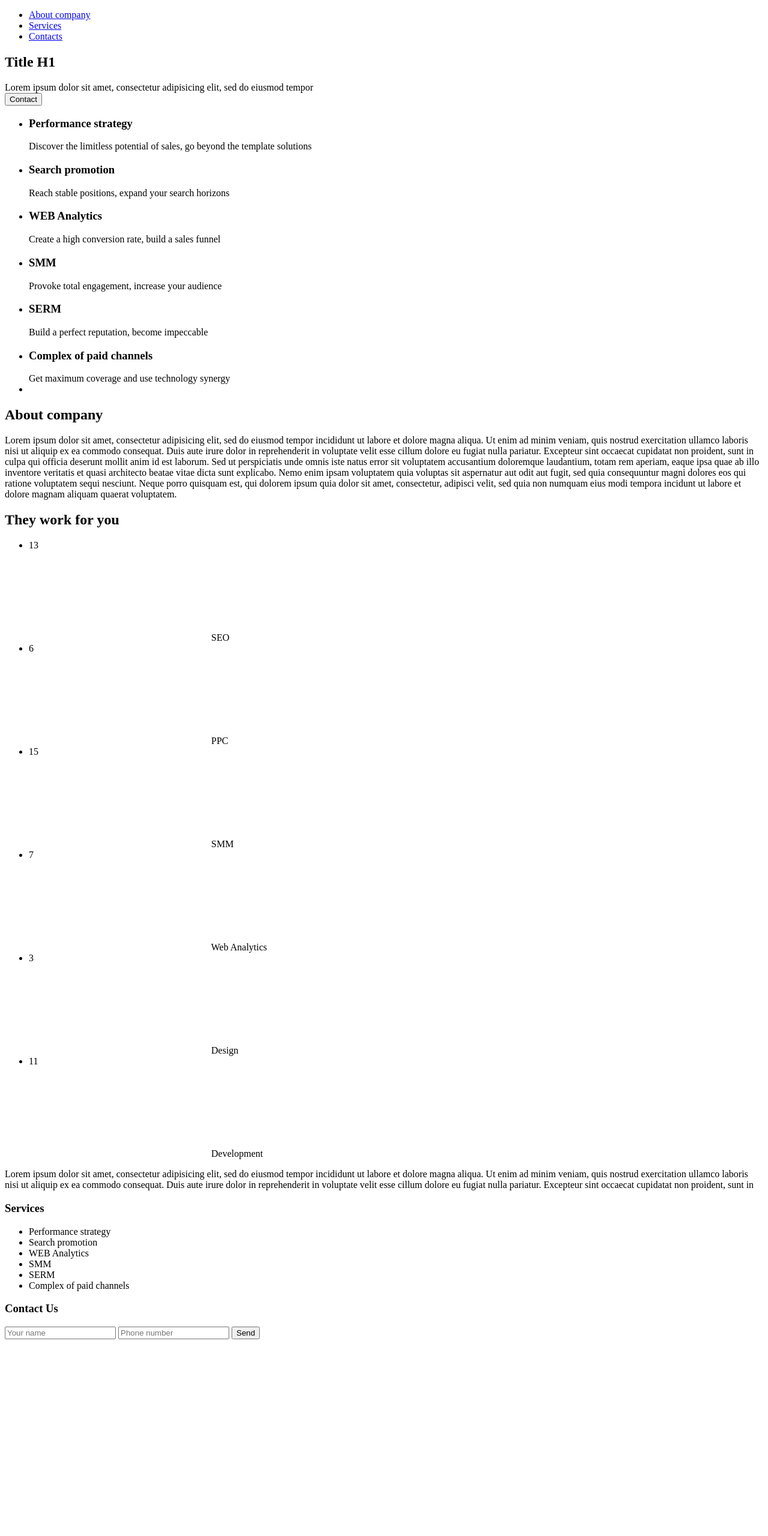
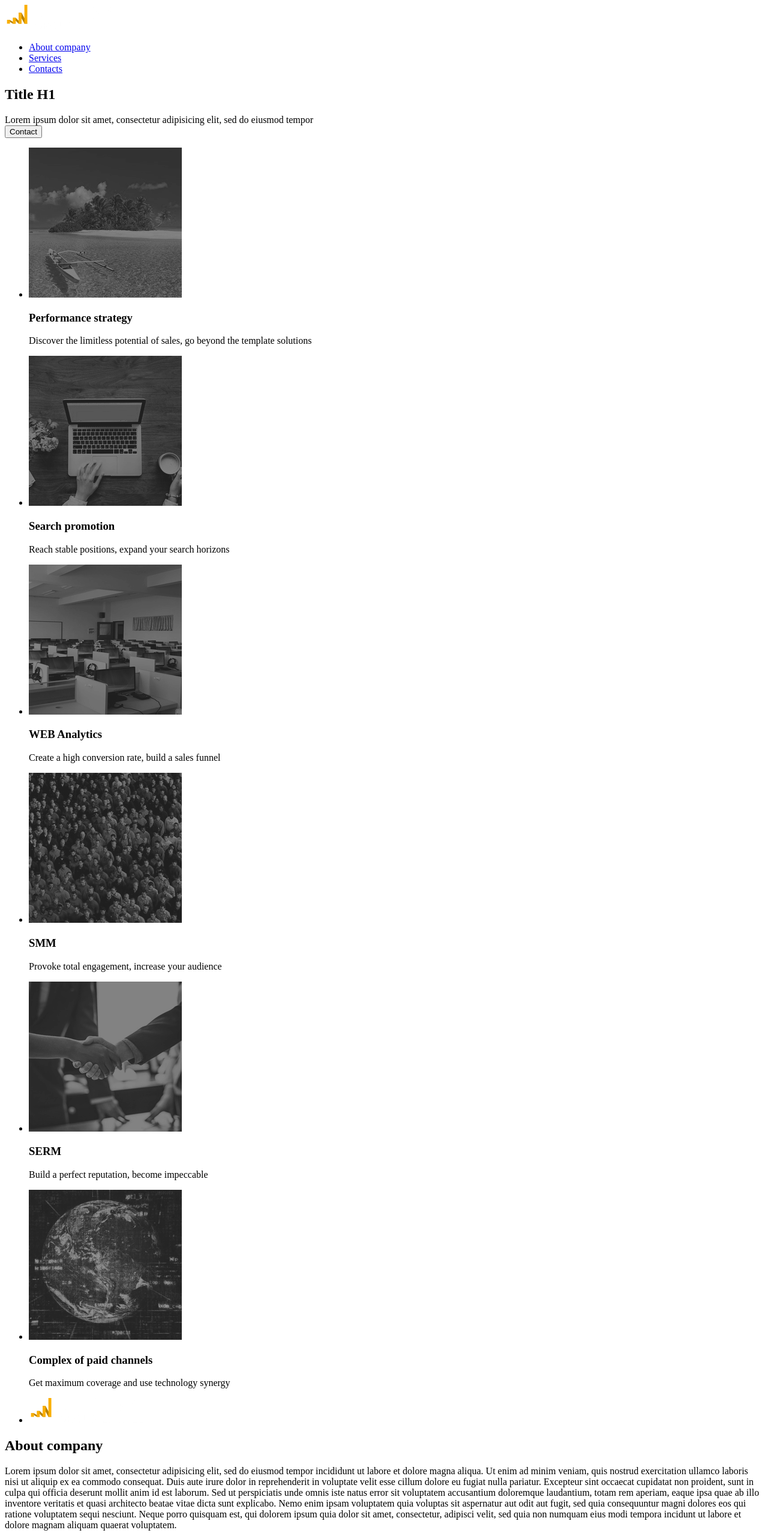
Before and after one commit to Anastasiia-Yarmilko/project-keyfort-group-limited, a website: page src/index.html in a window 1280 px wide. Shown: the top 2560 px of the page at 60% size. Before the commit the page ends 2240 px from the top, so only its background shows below. Drawn offline with Linux system fonts and the light colour scheme.

Commit message:
Adds images to the markup

```diff
--- a/src/index.html
+++ b/src/index.html
@@ -10,7 +10,9 @@
 <body>
     <header class="header">
         <div class="header__container">
-            <a class="heared__logo" href="./index.html"></a>
+            <a class="heared__logo" href="./index.html">
+                <img src="./images/logo1X.png" alt="Logo of Keyfort Group Limited">
+            </a>
         </div>
         <nav class="header__nav">
             <ul  class="header__nav__list">
@@ -40,38 +42,40 @@
             <div>
                 <ul class="services-section__list">
                     <li class="services-section__list__item">
-                        <!-- <img src="" alt=""> -->
+                        <img src="./images/img-1-1x.png" alt="Island in the ocean">
                         <h3>Performance strategy</h3>
-                        <div>Discover the limitless potential of sales, go beyond the template solutions</div>
+                        <p>
+                            Discover the limitless potential of sales, go beyond the template solutions
+                        </p>
                     </li>
                     <li class="services-section__list__item">
-                        <!-- <img src="" alt=""> -->
+                        <img src="./images/img-2-1x.png" alt="Laptop on the desk">
                         <h3>Search promotion</h3>
-                        <div>Reach stable positions, expand your search horizons</div>
+                        <p>Reach stable positions, expand your search horizons</p>
                     </li>
                     <li class="services-section__list__item">
-                        <!-- <img src="" alt=""> -->
+                        <img src="./images/img-3-1x.png" alt="Office with desks and computers">
                         <h3>WEB Analytics</h3>
-                        <div>Create a high conversion rate, build a sales funnel</div>
+                        <p>Create a high conversion rate, build a sales funnel</p>
                     </li>
                     <li class="services-section__list__item">
-                        <!-- <img src="" alt=""> -->
+                        <img src="./images/img-4-1x.png" alt="Crowd">
                         <h3>SMM</h3>
-                        <div>Provoke total engagement, increase your audience</div>
+                        <p>Provoke total engagement, increase your audience</p>
                     </li>
                     <li class="services-section__list__item">
-                        <!-- <img src="" alt=""> -->
+                        <img src="./images/img-5-1x.png" alt="Shaking hands">
                         <h3>SERM</h3>
-                        <div>Build a perfect reputation, become impeccable</div>
+                        <p>Build a perfect reputation, become impeccable</p>
                     </li>
                     <li class="services-section__list__item">
-                        <!-- <img src="" alt=""> -->
+                        <img src="./images/img-6-1x.png" alt="Earth from space">
                         <h3>Complex of paid channels</h3>
-                        <div>Get maximum coverage and use technology synergy</div>
+                        <p>Get maximum coverage and use technology synergy</p>
                     </li>
                     <li class="services-section__list__item">
                         <div>
-                            <!-- <img src="" alt=""> -->
+                            <img src="./images/logo1X.png" alt="Logo of Keyfort Group Limited">
                         </div>
                     </li>
                 </ul>
@@ -84,7 +88,7 @@
             </div>
             <div>
                 <h2>About company</h2>
-                <div>Lorem ipsum dolor sit amet, consectetur adipisicing elit, sed do eiusmod tempor incididunt ut labore et dolore magna
+                <p>Lorem ipsum dolor sit amet, consectetur adipisicing elit, sed do eiusmod tempor incididunt ut labore et dolore magna
                 aliqua. Ut enim ad minim veniam, quis nostrud exercitation ullamco laboris nisi ut aliquip ex ea commodo consequat. Duis
                 aute irure dolor in reprehenderit in voluptate velit esse cillum dolore eu fugiat nulla pariatur. Excepteur sint
                 occaecat cupidatat non proident, sunt in culpa qui officia deserunt mollit anim id est laborum. Sed ut perspiciatis unde
@@ -93,7 +97,7 @@
                 aspernatur aut odit aut fugit, sed quia consequuntur magni dolores eos qui ratione voluptatem sequi nesciunt. Neque
                 porro quisquam est, qui dolorem ipsum quia dolor sit amet, consectetur, adipisci velit, sed quia non numquam eius modi
                 tempora incidunt ut labore et dolore magnam aliquam quaerat voluptatem.</div>
-            </div>
+                </p>
         </section>
         <!-- numbers -->
         <section>
@@ -104,7 +108,7 @@
                         <span>13</span>
                         <div>
                             <svg>
-                                <!-- <use href=""></use> -->
+                                <use href="./images/icon.svg"></use>
                             </svg>
                             <span>SEO</span>
                         </div>
@@ -113,7 +117,7 @@
                         <span>6</span>
                         <div>
                             <svg>
-                                <!-- <use href=""></use> -->
+                                <use href="./images/icon.svg"></use>
                             </svg>
                             <span>PPC</span>
                         </div>
@@ -122,7 +126,7 @@
                         <span>15</span>
                         <div>
                             <svg>
-                                <!-- <use href=""></use> -->
+                                <use href="./images/icon.svg"></use>
                             </svg>
                             <span>SMM</span>
                         </div>
@@ -131,7 +135,7 @@
                         <span>7</span>
                         <div>
                             <svg>
-                                <!-- <use href=""></use> -->
+                                <use href="./images/icon.svg"></use>
                             </svg>
                             <span>Web Analytics</span>
                         </div>
@@ -140,7 +144,7 @@
                         <span>3</span>
                         <div>
                             <svg>
-                                <!-- <use href=""></use> -->
+                                <use href="./images/icon.svg"></use>
                             </svg>
                             <span>Design</span>
                         </div>
@@ -149,7 +153,7 @@
                         <span>11</span>
                         <div>
                             <svg>
-                                <!-- <use href=""></use> -->
+                                <use href="./images/icon.svg"></use>
                             </svg>
                             <span>Development</span>
                         </div>
@@ -161,12 +165,12 @@
     <footer>
         <div>
             <!-- <img src="" alt=""> -->
-            <div>
+            <p>
                 Lorem ipsum dolor sit amet, consectetur adipisicing elit, sed do eiusmod tempor incididunt ut labore et dolore magna
                 aliqua. Ut enim ad minim veniam, quis nostrud exercitation ullamco laboris nisi ut aliquip ex ea commodo consequat. Duis
                 aute irure dolor in reprehenderit in voluptate velit esse cillum dolore eu fugiat nulla pariatur. Excepteur sint
                 occaecat cupidatat non proident, sunt in
-            </div>
+            </p>
         </div>
         <div>
             <h3>Services</h3>
@@ -186,5 +190,10 @@
             <button type="button">Send</button>
         </div>
     </footer>
+    <!-- cookies popup -->
+    <div class="popup">
+        <div class="popup__logo"></div>
+        <div></div>
+    </div>
 </body>
 </html>
```
